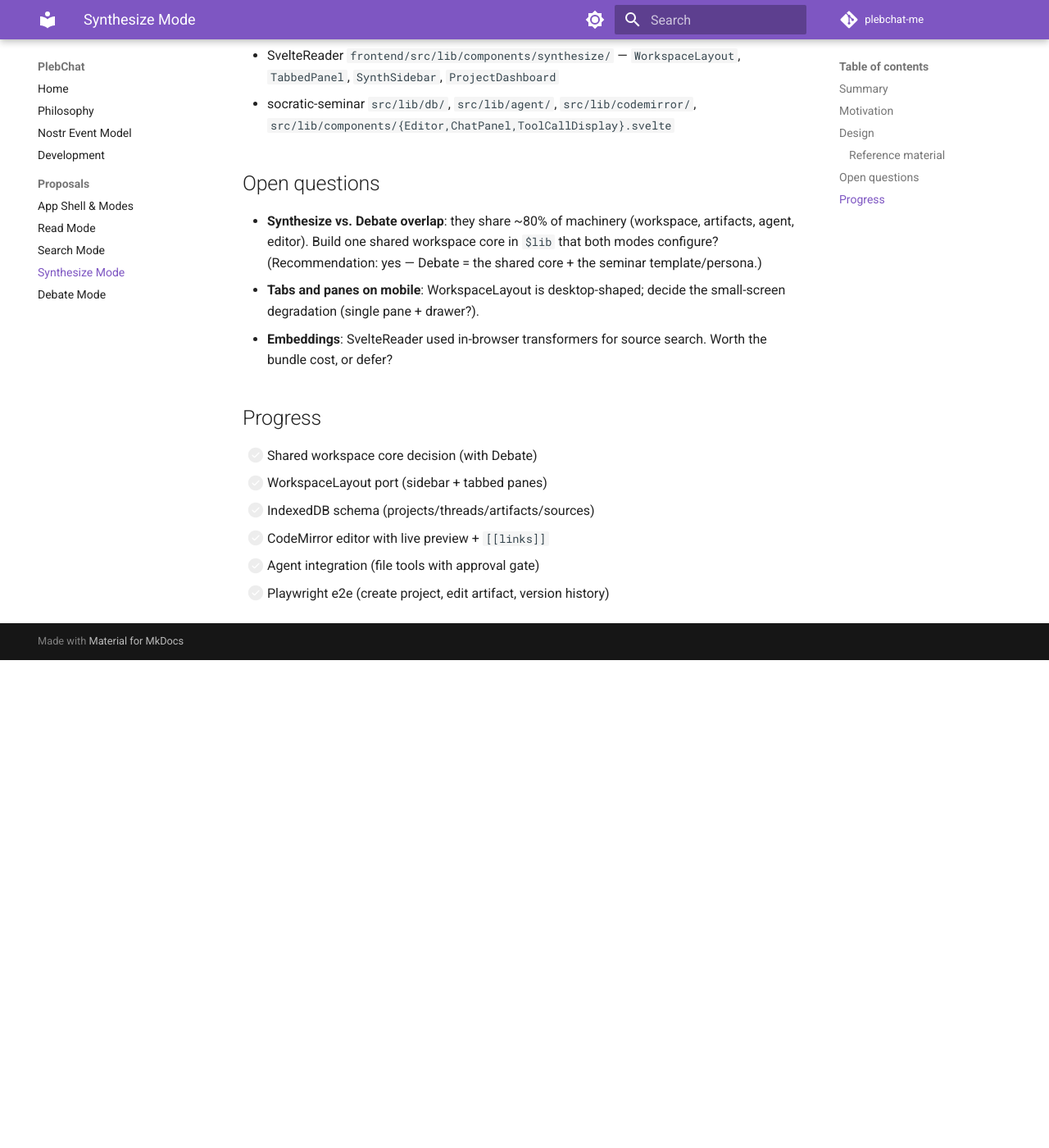
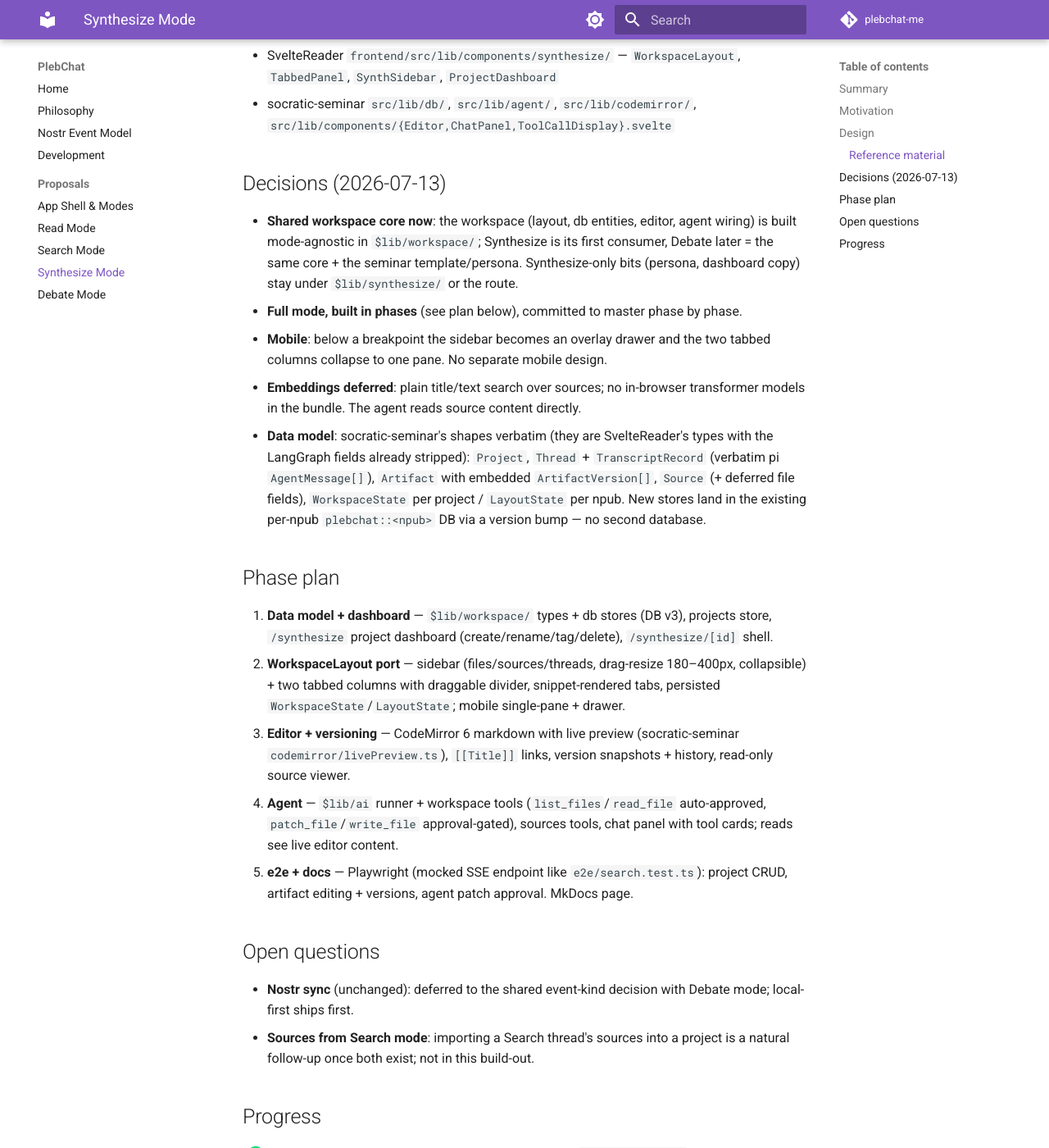
Before and after one commit to PlebeiusGaragicus/plebchat-me, an MkDocs documentation site: the page built from docs/proposals/synthesize-mode.md, in a window 1280 px wide and 1400 px high, scrolled down 1096 px. Shown: the whole window at 82% size. Built offline with MkDocs 1.6.1 and Material for MkDocs 9.7.7, drawn with Linux system fonts in a browser that asks for light colours; comment, search, counter and statistics services are not loaded; before the commit the page ends 1901 px from its top, so only the background shows below that; some of the changed text lies outside the part shown.

Commit message:
Synthesize proposal: record decisions and phase plan
Shared workspace core in $lib/workspace (Debate reuses it), full mode in
five phases, mobile = single pane + drawer, embeddings deferred, data
model = socratic-seminar's shapes in the existing per-npub DB (v3 bump).

Co-Authored-By: Claude Fable 5 <noreply@anthropic.com>

```diff
--- a/docs/proposals/synthesize-mode.md
+++ b/docs/proposals/synthesize-mode.md
@@ -1,6 +1,6 @@
 # Proposal: Synthesize Mode
 
-**Status:** Draft · **Last updated:** 2026-07-12
+**Status:** In progress · **Last updated:** 2026-07-13
 
 ## Summary
 
@@ -23,17 +23,32 @@ Synthesize is where the other modes converge: sources from Search, annotations f
 - SvelteReader `frontend/src/lib/components/synthesize/` — `WorkspaceLayout`, `TabbedPanel`, `SynthSidebar`, `ProjectDashboard`
 - socratic-seminar `src/lib/db/`, `src/lib/agent/`, `src/lib/codemirror/`, `src/lib/components/{Editor,ChatPanel,ToolCallDisplay}.svelte`
 
+## Decisions (2026-07-13)
+
+- **Shared workspace core now**: the workspace (layout, db entities, editor, agent wiring) is built mode-agnostic in `$lib/workspace/`; Synthesize is its first consumer, Debate later = the same core + the seminar template/persona. Synthesize-only bits (persona, dashboard copy) stay under `$lib/synthesize/` or the route.
+- **Full mode, built in phases** (see plan below), committed to master phase by phase.
+- **Mobile**: below a breakpoint the sidebar becomes an overlay drawer and the two tabbed columns collapse to one pane. No separate mobile design.
+- **Embeddings deferred**: plain title/text search over sources; no in-browser transformer models in the bundle. The agent reads source content directly.
+- **Data model**: socratic-seminar's shapes verbatim (they are SvelteReader's types with the LangGraph fields already stripped): `Project`, `Thread` + `TranscriptRecord` (verbatim pi `AgentMessage[]`), `Artifact` with embedded `ArtifactVersion[]`, `Source` (+ deferred file fields), `WorkspaceState` per project / `LayoutState` per npub. New stores land in the existing per-npub `plebchat::<npub>` DB via a version bump — no second database.
+
+## Phase plan
+
+1. **Data model + dashboard** — `$lib/workspace/` types + db stores (DB v3), projects store, `/synthesize` project dashboard (create/rename/tag/delete), `/synthesize/[id]` shell.
+2. **WorkspaceLayout port** — sidebar (files/sources/threads, drag-resize 180–400px, collapsible) + two tabbed columns with draggable divider, snippet-rendered tabs, persisted `WorkspaceState`/`LayoutState`; mobile single-pane + drawer.
+3. **Editor + versioning** — CodeMirror 6 markdown with live preview (socratic-seminar `codemirror/livePreview.ts`), `[[Title]]` links, version snapshots + history, read-only source viewer.
+4. **Agent** — `$lib/ai` runner + workspace tools (`list_files`/`read_file` auto-approved, `patch_file`/`write_file` approval-gated), sources tools, chat panel with tool cards; reads see live editor content.
+5. **e2e + docs** — Playwright (mocked SSE endpoint like `e2e/search.test.ts`): project CRUD, artifact editing + versions, agent patch approval. MkDocs page.
+
 ## Open questions
 
-- **Synthesize vs. Debate overlap**: they share ~80% of machinery (workspace, artifacts, agent, editor). Build one shared workspace core in `$lib` that both modes configure? (Recommendation: yes — Debate = the shared core + the seminar template/persona.)
-- **Tabs and panes on mobile**: WorkspaceLayout is desktop-shaped; decide the small-screen degradation (single pane + drawer?).
-- **Embeddings**: SvelteReader used in-browser transformers for source search. Worth the bundle cost, or defer?
+- **Nostr sync** (unchanged): deferred to the shared event-kind decision with Debate mode; local-first ships first.
+- **Sources from Search mode**: importing a Search thread's sources into a project is a natural follow-up once both exist; not in this build-out.
 
 ## Progress
 
-- [ ] Shared workspace core decision (with Debate)
-- [ ] WorkspaceLayout port (sidebar + tabbed panes)
-- [ ] IndexedDB schema (projects/threads/artifacts/sources)
-- [ ] CodeMirror editor with live preview + `[[links]]`
-- [ ] Agent integration (file tools with approval gate)
-- [ ] Playwright e2e (create project, edit artifact, version history)
+- [x] Shared workspace core decision (with Debate) — yes, `$lib/workspace/`
+- [ ] Phase 1: IndexedDB schema + projects store + dashboard
+- [ ] Phase 2: WorkspaceLayout port (sidebar + tabbed panes, mobile drawer)
+- [ ] Phase 3: CodeMirror editor with live preview + `[[links]]` + versions
+- [ ] Phase 4: Agent integration (file tools with approval gate)
+- [ ] Phase 5: Playwright e2e (create project, edit artifact, version history, patch approval) + docs
```
